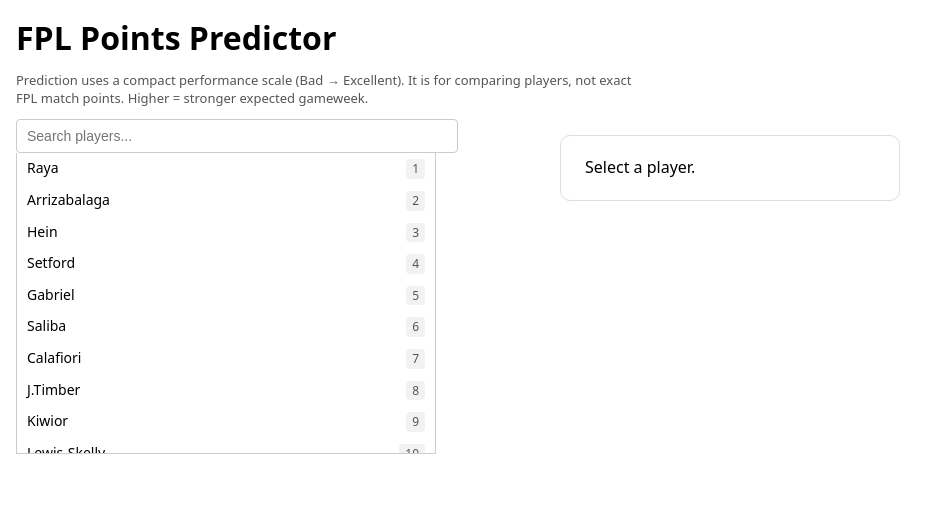
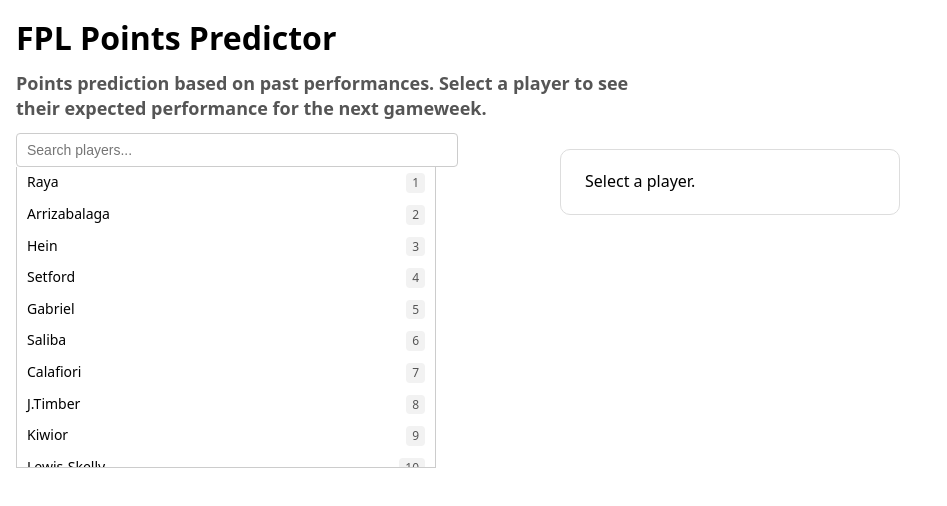
Before and after one commit to bragehs/FPL_forecast, a React (Vite) app: page / in a window 1280 px wide. Shown: the top 506 px of the page, without its empty margins (0-947 px from the left). Built offline with nearby package versions, Linux system fonts and the light colour scheme.

Commit message:
better explaination

```diff
--- a/src/App.tsx
+++ b/src/App.tsx
@@ -13,7 +13,7 @@
     <div style={outerStyle}>
       <h1 style={{ margin: 0 }}>FPL Points Predictor</h1>
       <p style={subheadStyle}>
-        Prediction uses a compact performance scale (Bad → Excellent). It is for comparing players, not exact FPL match points. Higher = stronger expected gameweek.
+        Points prediction based on past performances. Select a player to see their expected performance for the next gameweek.
       </p>
       <div style={contentRow}>
         <div style={leftCol}>
@@ -34,12 +34,11 @@
   padding: 16,
   gap: 12
 };
-
 const subheadStyle: React.CSSProperties = {
   margin: 0,
-  fontSize: 13,
+  fontSize: 18,
   lineHeight: 1.4,
-  fontWeight: 400,
+  fontWeight: 600,
   color: '#555',
   maxWidth: 640
 };
--- a/src/Prediction.tsx
+++ b/src/Prediction.tsx
@@ -58,6 +58,7 @@
   };
 
   return (
+    <div>
         <div style={boxStyle}>
         <h2 style={{ margin: "0 0 4px", fontSize: 22 }}>
             Prediction {playerName ? `– ${playerName}` : ""}
@@ -74,6 +75,10 @@
             <span>{minutesDisplay}</span>
         </div>
         </div>
+        <footer style={footerStyle}>
+        <p>Prediction uses a compact performance scale (Bad → Excellent). It is for comparing players, not exact FPL match points. Higher = stronger expected gameweek.</p>
+        </footer>
+    </div>
   );
 };
 
@@ -82,7 +87,7 @@
   padding: "20px 24px",          // increased padding
   border: "1px solid #ddd",
   borderRadius: 10,              // slightly larger radius
-  maxWidth: 420,                 // wider
+  maxWidth: 640,                 // wider
   fontFamily: "system-ui, sans-serif",
   fontSize: 16,                  // larger base font
   lineHeight: 1.45
@@ -98,3 +103,11 @@
   fontWeight: 600,
   fontSize: 16
 };
+
+const footerStyle: React.CSSProperties = {
+  fontSize: 13,
+  lineHeight: 1.4,
+  fontWeight: 400,
+  color: '#555',
+  maxWidth: 640
+};
```
Lines whose indentation alone changed are shown as unchanged.
